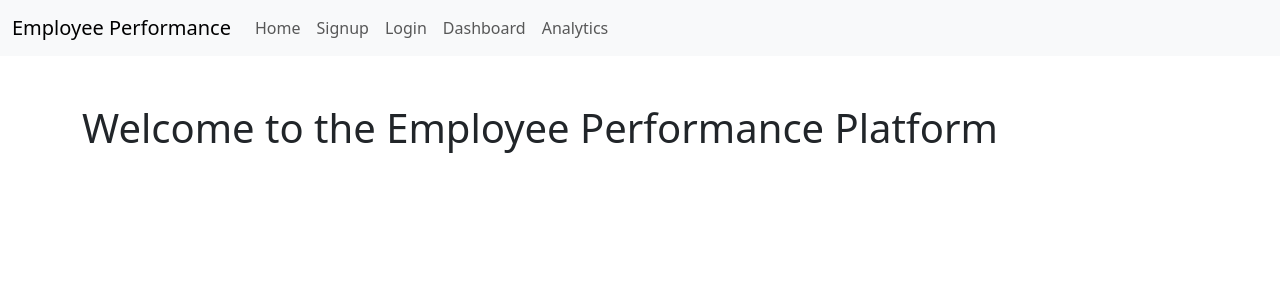
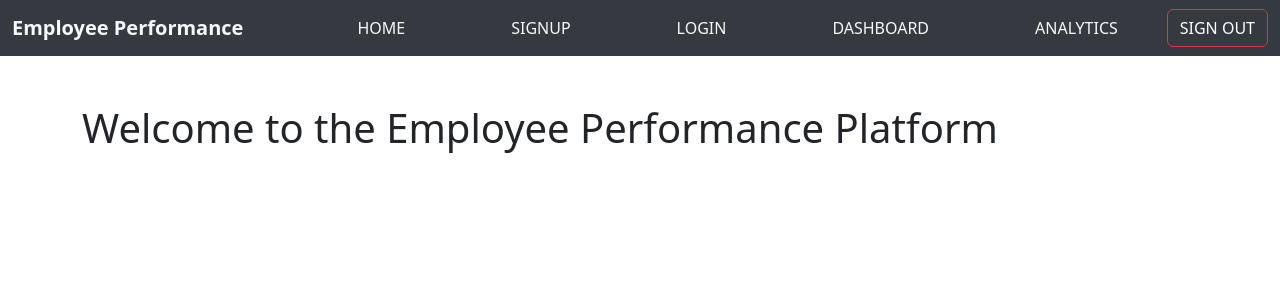
Before and after one commit to Muniafu/Employee-Management, a React (Create React App) app in the folder client/: page / in a window 1280 px wide. Shown: the top 300 px of the page. Built offline with nearby package versions, Linux system fonts and the light colour scheme.

Commit message:
added css

```diff
--- a/client/package.json
+++ b/client/package.json
@@ -11,7 +11,7 @@
     "react": "^18.3.1",
     "react-dom": "^18.3.1",
     "react-router-dom": "^6.26.2",
-    "react-scripts": "5.0.1",
+    "react-scripts": "^5.0.1",
     "web-vitals": "^2.1.4"
   },
   "scripts": {
--- /dev/null
+++ b/client/src/components/Header.css
@@ -0,0 +1,41 @@
+.navbar {
+    background-color: #343a40;
+    padding: 10px 20px;
+}
+
+.navbar-brand {
+    color: #f8f9fa !important;
+    font-size: 1.5rem;
+    font-weight: bold;
+}
+
+.navbar-nav .nav-link {
+    flex-grow: 5;
+    text-align: center;
+}
+
+.nav-link {
+    color: #f8f9fa !important;
+    font-size: 1.2rem;
+    text-transform: uppercase;
+    padding: 10px 15px;
+    margin-left: 90px;
+}
+
+.nav-link:hover {
+    color: #ffc107 !important;
+    text-decoration: none;
+}
+
+.btn {
+    background-color: #dc3545;
+    color: #fff !important;
+    font-size: 15px;
+    padding: 8px 15px;
+    text-transform: uppercase;
+}
+
+.btn:hover {
+    background-color: #c82333 !important;
+    border-color: #bd2130;
+}
--- a/client/src/components/Header.js
+++ b/client/src/components/Header.js
@@ -1,9 +1,16 @@
 import React from 'react';
-import { Link } from 'react-router-dom';
+import { Link, useNavigate } from 'react-router-dom';
+import './Header.css';
 
 function Header() {
+  const navigate = useNavigate();
+
+  const handleSignOut = () => {
+    // Logic to handle sign out (if needed, e.g., clearing local storage)
+    navigate('/login');  // Redirect to login page
+  };
   return (
-    <nav className="navbar navbar-expand-lg navbar-light bg-light">
+    <nav className="navbar navbar-expand-lg">
       <div className="container-fluid">
         <Link className="navbar-brand" to="/">Employee Performance</Link>
         <div className="collapse navbar-collapse" id="navbarNav">
@@ -25,6 +32,9 @@ function Header() {
             </li>
           </ul>
         </div>
+        <button onClick={handleSignOut} className="btn btn-outline-danger">
+          Sign Out
+        </button>
       </div>
     </nav>
   );
```
Also changed, not shown: 1 other file (tests, documents, lock files or other folders).
